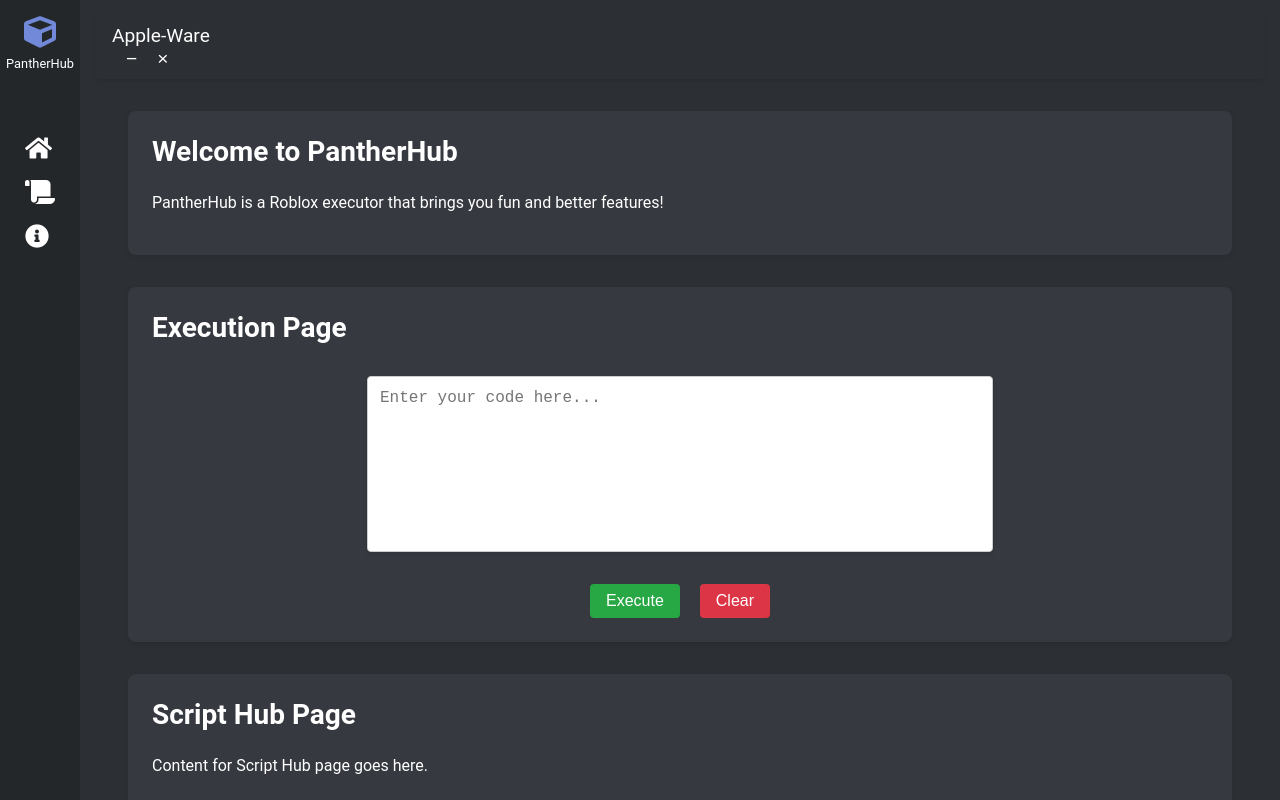
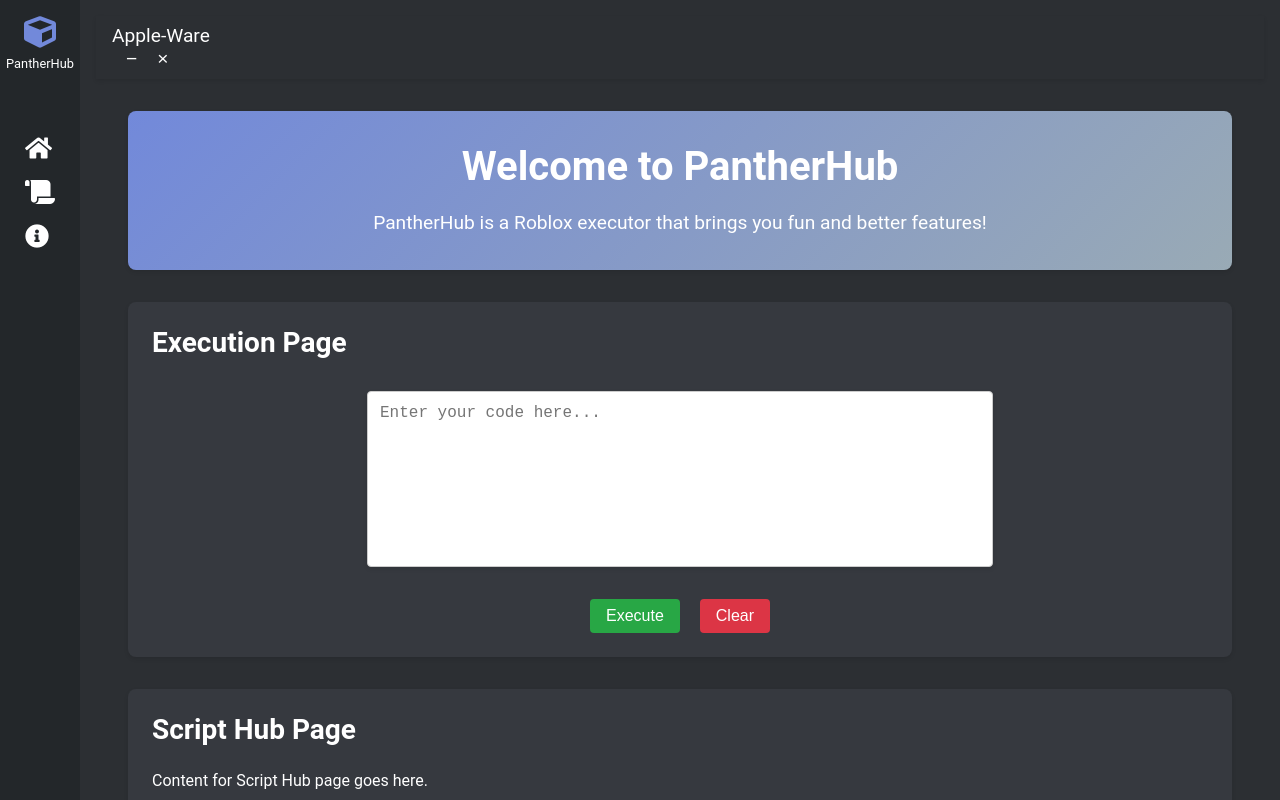
Before and after one commit to panthercheats/test, a plain HTML site: page index.html in a window 1280 px wide. Shown: the top 800 px of the page. Drawn offline with Linux system fonts and the light colour scheme.

Commit message:
Update index.html

```diff
--- a/index.html
+++ b/index.html
@@ -125,6 +125,25 @@
             line-height: 1.5;
         }
 
+        .welcome-section {
+            background: linear-gradient(135deg, #7289da, #99aab5);
+            padding: 2rem;
+            border-radius: 8px;
+            text-align: center;
+            color: #fff;
+            box-shadow: 0 2px 4px rgba(0, 0, 0, 0.1);
+        }
+
+        .welcome-section h2 {
+            font-size: 2.5rem;
+            margin-bottom: 1rem;
+        }
+
+        .welcome-section p {
+            font-size: 1.2rem;
+            margin-bottom: 0;
+        }
+
         .input-container {
             display: flex;
             flex-direction: column;
@@ -243,7 +262,7 @@
         </header>
         <main>
             <!-- Welcome Section -->
-            <section id="welcome">
+            <section id="welcome" class="welcome-section">
                 <h2>Welcome to PantherHub</h2>
                 <p>PantherHub is a Roblox executor that brings you fun and better features!</p>
             </section>
@@ -293,5 +312,4 @@
             document.getElementById('dialogOverlay').style.display = 'none';
         }
     </script>
-</body>
-</html>
+</body
```
